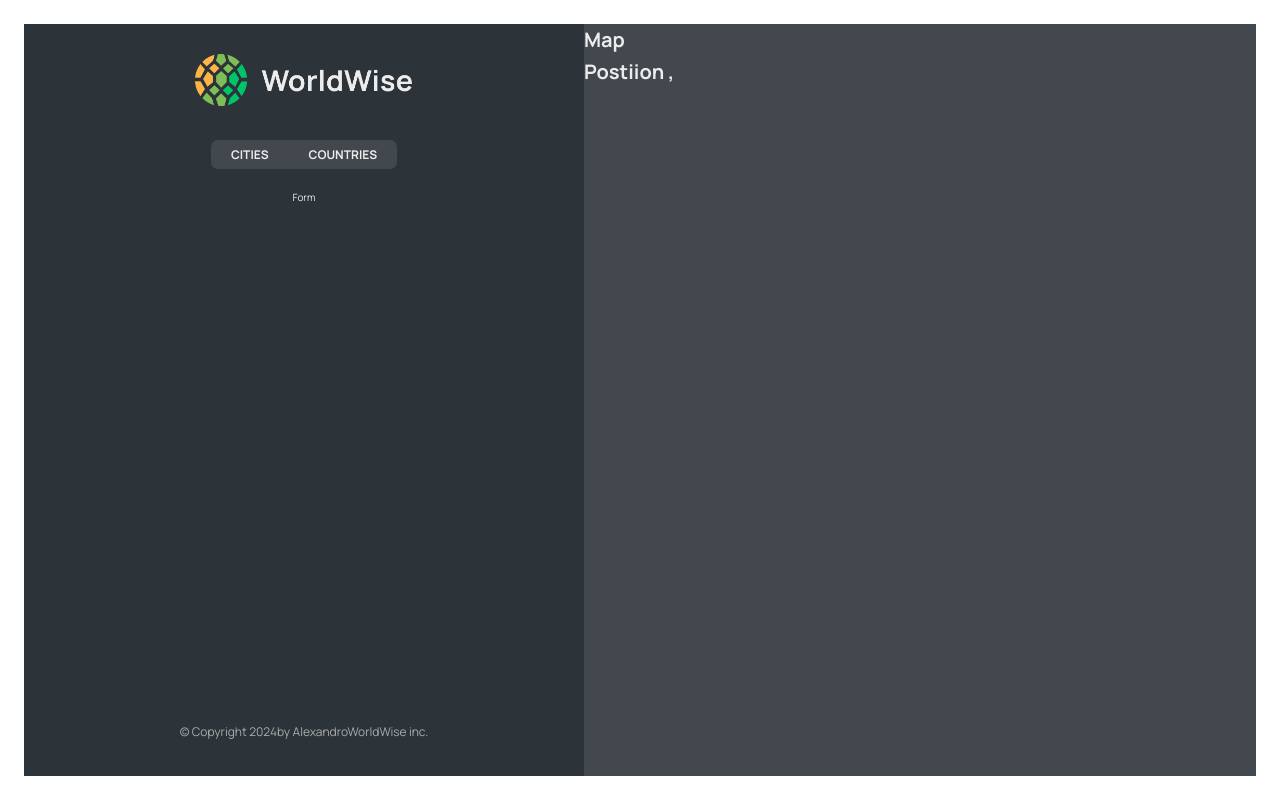
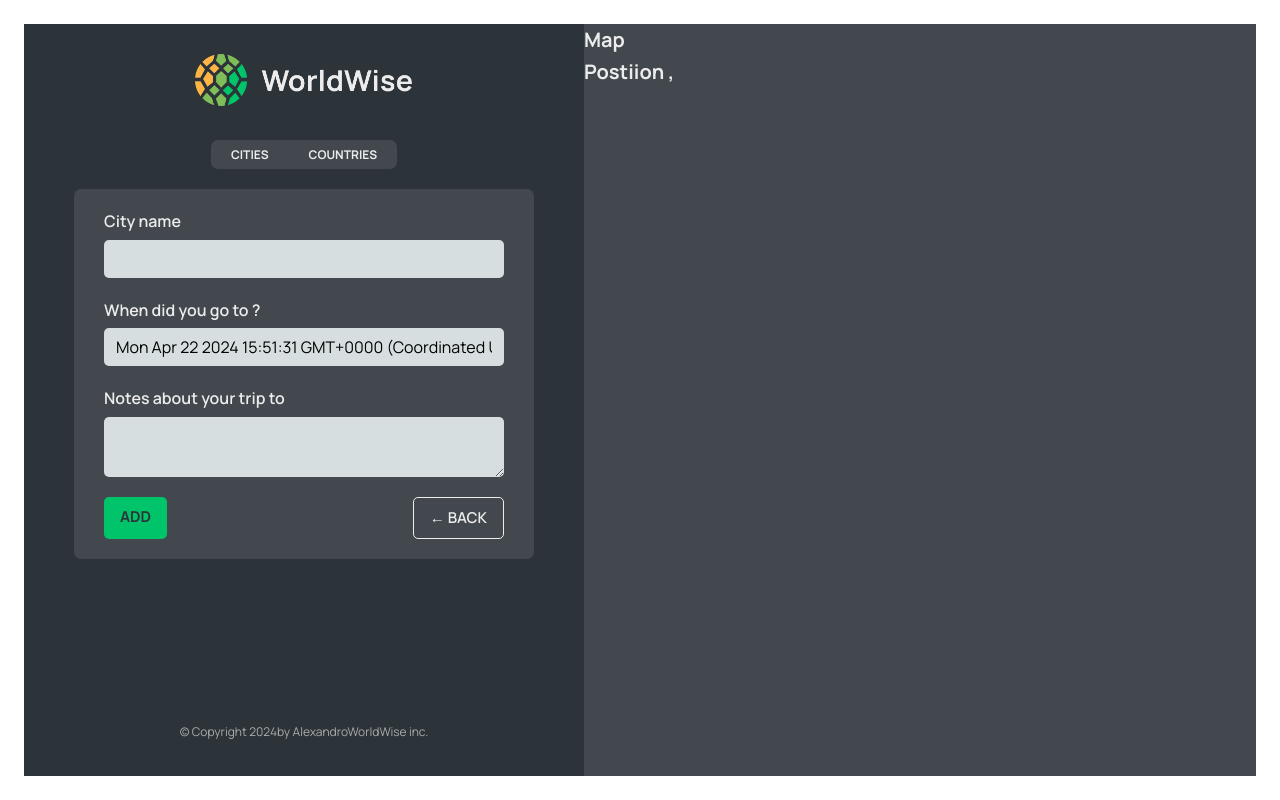
Before and after one commit to aleksandromilenkov/WorldWise, a React (Vite) app: page /app/form in a window 1280 px wide. Built offline with nearby package versions, Linux system fonts and the light colour scheme.

Commit message:
using useNavigate to navigate through the app

```diff
--- a/src/App.jsx
+++ b/src/App.jsx
@@ -10,6 +10,7 @@
 import { useEffect, useState } from "react";
 import CountryList from "./components/CountryList/CountryList";
 import City from "./components/City/City";
+import Form from "./components/Form/Form";
 const initialCities = [
   {
     cityName: "Lisbon",
@@ -85,7 +86,7 @@
           />
           <Route path="cities/:id" element={<City />} />
           <Route path="countries" element={<CountryList cities={cities} />} />
-          <Route path="form" element={<p>Form</p>} />
+          <Route path="form" element={<Form />} />
         </Route>
         <Route path="*" element={<PageNotFound />} />
       </Routes>
--- /dev/null
+++ b/src/components/Button/Button.jsx
@@ -0,0 +1,11 @@
+import React from "react";
+import styles from "./Button.module.css";
+const Button = ({ children, onClick, type }) => {
+  return (
+    <div onClick={onClick} className={`${styles.btn} ${styles[type]}`}>
+      {children}
+    </div>
+  );
+};
+
+export default Button;
--- a/src/components/Form/Form.jsx
+++ b/src/components/Form/Form.jsx
@@ -3,6 +3,8 @@
 import { useState } from "react";
 
 import styles from "./Form.module.css";
+import Button from "../Button/Button";
+import { useNavigate } from "react-router-dom";
 
 export function convertToEmoji(countryCode) {
   const codePoints = countryCode
@@ -13,6 +15,7 @@
 }
 
 function Form() {
+  const navigate = useNavigate();
   const [cityName, setCityName] = useState("");
   const [country, setCountry] = useState("");
   const [date, setDate] = useState(new Date());
@@ -49,8 +52,16 @@
       </div>
 
       <div className={styles.buttons}>
-        <button>Add</button>
-        <button>&larr; Back</button>
+        <Button type={"primary"}>Add</Button>
+        <Button
+          type={"back"}
+          onClick={(e) => {
+            e.preventDefault();
+            navigate(-1);
+          }}
+        >
+          &larr; Back
+        </Button>
       </div>
     </form>
   );
--- a/src/components/Map/Map.jsx
+++ b/src/components/Map/Map.jsx
@@ -1,12 +1,18 @@
 import React from "react";
 import styles from "./Map.module.css";
-import { useSearchParams } from "react-router-dom";
+import { useNavigate, useSearchParams } from "react-router-dom";
 const Map = () => {
+  const navigate = useNavigate();
   const [searchParams, setSearchParams] = useSearchParams();
   const lat = searchParams.get("lat");
   const lng = searchParams.get("lng");
   return (
-    <div className={styles.mapContainer}>
+    <div
+      className={styles.mapContainer}
+      onClick={() => {
+        navigate("form");
+      }}
+    >
       <h1>Map</h1>
       <h1>
         Postiion {lat},{lng}
```
